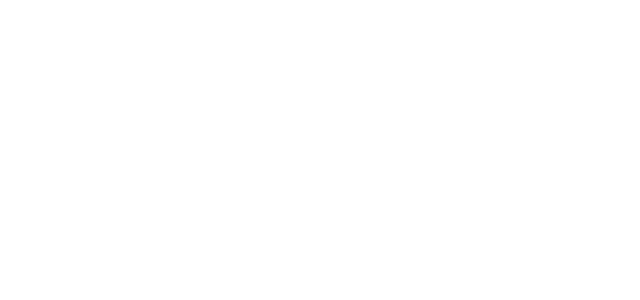
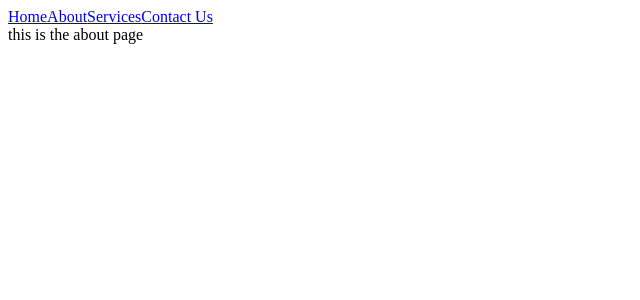
Before and after one commit to lepdiana/bountiful-nails, a React (Create React App) app in the folder client/: page /about in a window 1280 px wide. Shown: the top 300 px of the page, without its empty margins (0-640 px from the left). Built offline with nearby package versions, Linux system fonts and the light colour scheme.

Commit message:
added in the navbar

```diff
--- a/client/src/App.js
+++ b/client/src/App.js
@@ -1,13 +1,17 @@
 import React from 'react';
 import { Switch, Route } from 'react-router-dom'
 import Home from './Components/Home.js'
+import Navbar from './Components/Navbar.js'
+import About from './Components/About.js'
 
 
 const App = () => {
   return (
     <div className="App">
+      <Navbar />
       <Switch>
         <Route exact path='/' component={Home}/>
+        <Route path='/about' component={About}/>
       </Switch>
     </div>
   );
--- /dev/null
+++ b/client/src/Components/About.js
@@ -0,0 +1,11 @@
+import React from 'react'
+
+const About = () => {
+    return(
+        <div>
+            this is the about page
+        </div>
+    )
+}
+
+export default About
--- /dev/null
+++ b/client/src/Components/Navbar.js
@@ -0,0 +1,15 @@
+import React from 'react'
+import { Link } from 'react-router-dom'
+
+const Navbar = () => {
+    return(
+        <div>
+            <Link to='/'>Home</Link>
+            <Link to='/about'>About</Link>
+            <Link to='/services'>Services</Link>
+            <Link to='/contact'>Contact Us</Link>
+        </div>
+    )
+}
+
+export default Navbar
```
